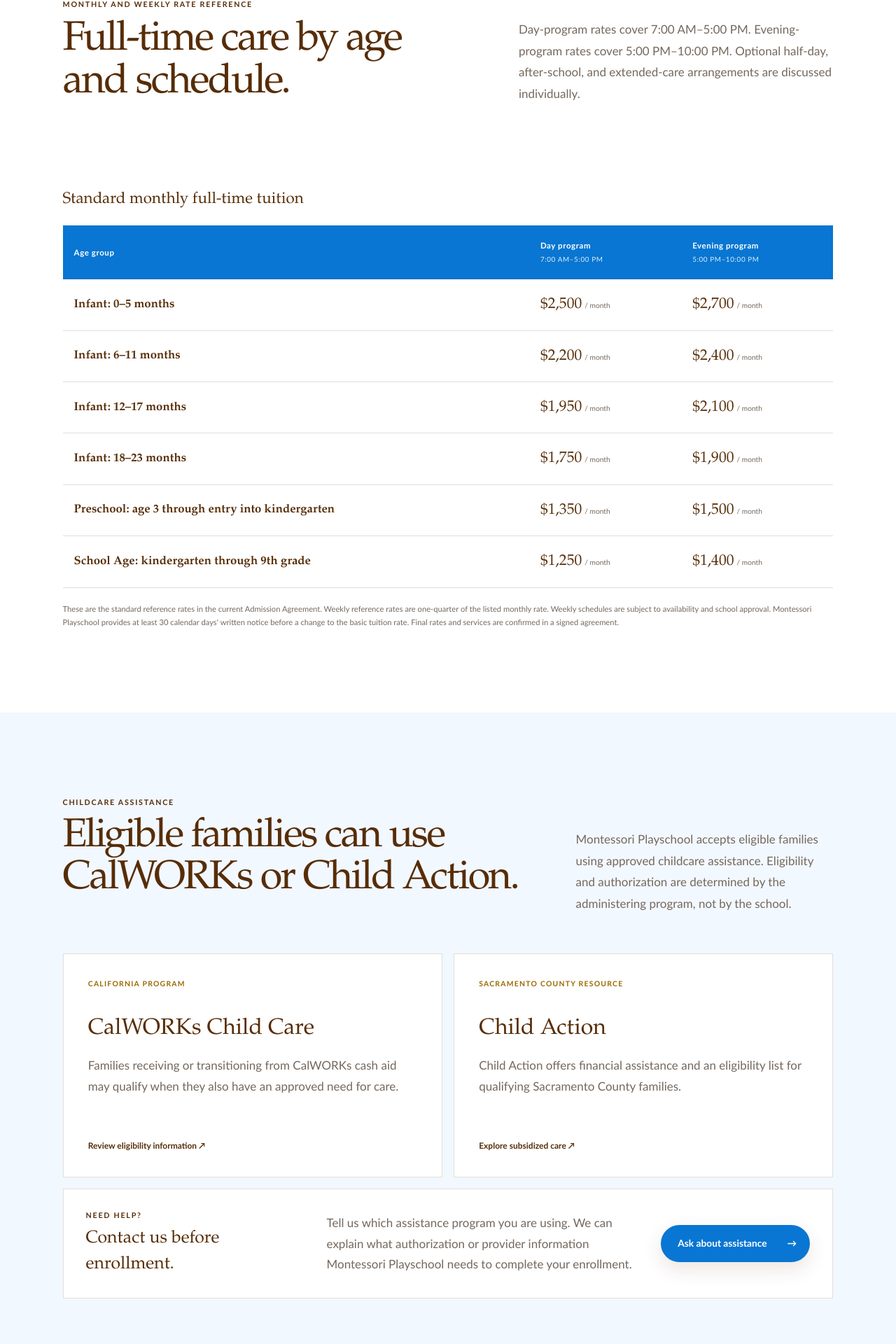
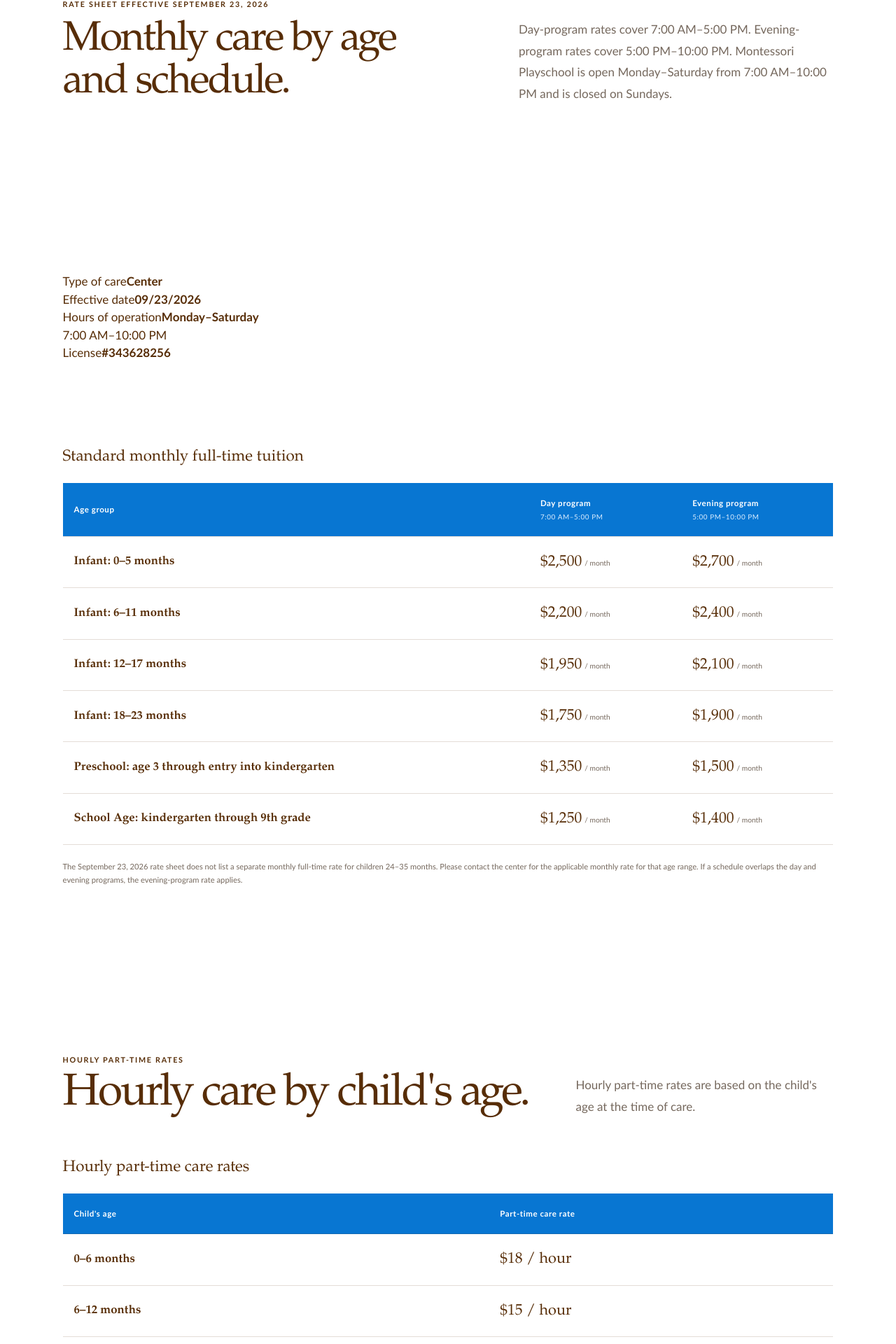
Before and after one commit to PaulBoyko1/Montessori-Playschool, a Next.js app: page /tuition in a window 1280 px wide. Shown: the part 877-2797 px from the top of the page at 70% size. Built offline with nearby package versions, Linux system fonts and the light colour scheme.

Commit message:
Add hourly rates, fees, and federal holiday policies

```diff
--- a/app/tuition/page.tsx
+++ b/app/tuition/page.tsx
@@ -5,24 +5,71 @@
 export const metadata: Metadata = {
   title: "Tuition & Assistance",
   description:
-    "Review Montessori Playschool tuition, fees, CalWORKs childcare assistance, Child Action support, and payment policies.",
+    "Review Montessori Playschool monthly tuition, hourly part-time rates, fees, federal-holiday policies, and childcare assistance options.",
 };
+
+const partTimeRates = [
+  { age: "0–6 months", rate: "$18 / hour" },
+  { age: "6–12 months", rate: "$15 / hour" },
+  { age: "12 months–2 years", rate: "$10 / hour" },
+  { age: "2–6 years", rate: "$8 / hour" },
+];
 
 const fees = [
   {
     amount: "$150",
     title: "Registration fee",
-    text: "A one-time fee due at enrollment.",
+    text: "Per child, due upon enrollment.",
   },
   {
     amount: "$95",
-    title: "Annual materials fee",
-    text: "Due at re-enrollment during the March 1–June 5 period.",
+    title: "School supplies fee",
+    text: "Annual, per child, from birth through 9th grade. First payment is due upon enrollment.",
   },
   {
     amount: "$50",
     title: "Summer activity fee",
-    text: "Due at summer enrollment during the March 1–June 5 period.",
+    text: "Due at summer enrollment.",
+  },
+];
+
+const federalHolidays = [
+  ["January 1", "New Year’s Day"],
+  ["Third Monday in January", "Martin Luther King Jr. Day"],
+  ["Third Monday in February", "Presidents’ Day (Washington’s Birthday)"],
+  ["Last Monday in May", "Memorial Day"],
+  ["July 4", "Independence Day"],
+  ["First Monday in September", "Labor Day"],
+  ["Second Monday in October", "Columbus Day"],
+  ["November 11", "Veterans Day"],
+  ["Fourth Thursday in November", "Thanksgiving Day"],
+  ["December 25", "Christmas Day"],
+];
+
+const ratePolicies = [
+  {
+    title: "Open on federal holidays",
+    text: "The center remains open year-round, including the federal holidays listed below. The center is closed on Sundays.",
+  },
+  {
+    title: "Federal holiday rate",
+    text: "If a child attends on one of the listed federal holidays, an additional $75 per day is charged.",
+  },
+  {
+    title: "Absences",
+    text: "Tuition remains due regardless of a child’s attendance, including vacation, illness, or other absences.",
+  },
+  {
+    title: "Part-time attendance",
+    text: "Monthly tuition is not prorated for reduced attendance. Hourly part-time care uses the separate hourly rates shown above when arranged as hourly care.",
+  },
+  {
+    title: "Schedule overlap",
+    text: "If a child’s schedule overlaps the day and evening programs, the evening-program rate applies.",
+  },
+  {
+    title: "Discounts",
+    text: "Family discounts are not offered.",
   },
 ];
 
@@ -34,33 +81,157 @@
           eyebrow="Tuition & financial assistance"
           title="Clear costs."
           accent="More ways to pay."
-          description="Review standard tuition reference rates and learn how eligible families may use CalWORKs or Child Action assistance."
+          description="Review current tuition, hourly part-time care, fees, holiday policies, and childcare assistance options."
           image="/images/photos/selected/community.webp"
           imageAlt="Two children and a caring adult smiling together in the classroom"
         />
 
         <section className="tuition-intro content-section">
           <div>
-            <p className="section-label">Monthly and weekly rate reference</p>
-            <h2>Full-time care by age and schedule.</h2>
+            <p className="section-label">Rate sheet effective September 23, 2026</p>
+            <h2>Monthly care by age and schedule.</h2>
           </div>
           <p>
             Day-program rates cover 7:00 AM–5:00 PM. Evening-program rates
-            cover 5:00 PM–10:00 PM. Optional half-day, after-school, and
-            extended-care arrangements are discussed individually.
+            cover 5:00 PM–10:00 PM. Montessori Playschool is open
+            Monday–Saturday from 7:00 AM–10:00 PM and is closed on Sundays.
           </p>
+        </section>
+
+        <section className="rate-sheet-facts content-section" aria-label="Rate sheet details">
+          <article>
+            <span>Type of care</span>
+            <strong>Center</strong>
+          </article>
+          <article>
+            <span>Effective date</span>
+            <strong>09/23/2026</strong>
+          </article>
+          <article>
+            <span>Hours of operation</span>
+            <strong>Monday–Saturday</strong>
+            <p>7:00 AM–10:00 PM</p>
+          </article>
+          <article>
+            <span>License</span>
+            <strong>#343628256</strong>
+          </article>
         </section>
 
         <section className="rate-section content-section">
           <RateTable />
           <p className="rate-note">
-            These are the standard reference rates in the current Admission
-            Agreement. Weekly reference rates are one-quarter of the listed
-            monthly rate. Weekly schedules are subject to availability and
-            school approval. Montessori Playschool provides at least 30
-            calendar days&apos; written notice before a change to the basic tuition
-            rate. Final rates and services are confirmed in a signed agreement.
+            The September 23, 2026 rate sheet does not list a separate monthly
+            full-time rate for children 24–35 months. Please contact the center
+            for the applicable monthly rate for that age range. If a schedule
+            overlaps the day and evening programs, the evening-program rate
+            applies.
           </p>
+        </section>
+
+        <section className="part-time-section content-section">
+          <div className="section-heading">
+            <div>
+              <p className="section-label">Hourly part-time rates</p>
+              <h2>Hourly care by child&apos;s age.</h2>
+            </div>
+            <p>
+              Hourly part-time rates are based on the child&apos;s age at the time
+              of care.
+            </p>
+          </div>
+          <div className="rate-table-wrap">
+            <table className="rate-table compact-rate-table">
+              <caption>Hourly part-time care rates</caption>
+              <thead>
+                <tr>
+                  <th scope="col">Child&apos;s age</th>
+                  <th scope="col">Part-time care rate</th>
+                </tr>
+              </thead>
+              <tbody>
+                {partTimeRates.map((item) => (
+                  <tr key={item.age}>
+                    <th scope="row">{item.age}</th>
+                    <td>{item.rate}</td>
+                  </tr>
+                ))}
+              </tbody>
+            </table>
+          </div>
+        </section>
+
+        <section className="fee-section">
+          <div className="content-section">
+            <div className="section-heading">
+              <div>
+                <p className="section-label">Additional fees</p>
+                <h2>What families can plan for.</h2>
+              </div>
+              <p>
+                These enrollment and activity fees are listed on the current
+                childcare rate sheet.
+              </p>
+            </div>
+            <div className="fee-grid">
+              {fees.map((fee, index) => (
+                <article key={fee.title}>
+                  <span>{String(index + 1).padStart(2, "0")}</span>
+                  <strong>{fee.amount}</strong>
+                  <h3>{fee.title}</h3>
+                  <p>{fee.text}</p>
+                </article>
+              ))}
+            </div>
+          </div>
+        </section>
+
+        <section className="holiday-section">
+          <div className="content-section">
+            <div className="section-heading">
+              <div>
+                <p className="section-label">Federal holidays</p>
+                <h2>Open year-round, including listed federal holidays.</h2>
+              </div>
+              <p>
+                Montessori Playschool is open on the listed federal holidays.
+                Attendance on one of these days carries an additional
+                <strong> $75 per day</strong> charge.
+              </p>
+            </div>
+
+            <div className="holiday-layout">
+              <div className="rate-table-wrap">
+                <table className="rate-table holiday-rate-table">
+                  <caption>Federal holidays covered by the holiday rate</caption>
+                  <thead>
+                    <tr>
+                      <th scope="col">Date</th>
+                      <th scope="col">Holiday name</th>
+                    </tr>
+                  </thead>
+                  <tbody>
+                    {federalHolidays.map(([date, holiday]) => (
+                      <tr key={holiday}>
+                        <th scope="row">{date}</th>
+                        <td>{holiday}</td>
+                      </tr>
+                    ))}
+                  </tbody>
+                </table>
+              </div>
+
+              <div className="rate-policy-grid" aria-label="Tuition and holiday policies">
+                {ratePolicies.map((policy, index) => (
+                  <article key={policy.title}>
+                    <span>{String(index + 1).padStart(2, "0")}</span>
+                    <h3>{policy.title}</h3>
+                    <p>{policy.text}</p>
+                  </article>
+                ))}
+              </div>
+            </div>
+          </div>
         </section>
 
         <section className="assistance-section" id="assistance">
@@ -121,31 +292,6 @@
           </div>
         </section>
 
-        <section className="fee-section">
-          <div className="content-section">
-            <div className="section-heading">
-              <div>
-                <p className="section-label">Additional fees</p>
-                <h2>What families can plan for.</h2>
-              </div>
-              <p>
-                The Admission Agreement lists three standard enrollment-related
-                fees in addition to monthly tuition.
-              </p>
-            </div>
-            <div className="fee-grid">
-              {fees.map((fee, index) => (
-                <article key={fee.title}>
-                  <span>{String(index + 1).padStart(2, "0")}</span>
-                  <strong>{fee.amount}</strong>
-                  <h3>{fee.title}</h3>
-                  <p>{fee.text}</p>
-                </article>
-              ))}
-            </div>
-          </div>
-        </section>
-
         <section className="payment-details content-section">
           <div>
             <p className="section-label">Payment details</p>
@@ -155,10 +301,8 @@
             <li>Tuition is due on the first day of each month.</li>
             <li>Payments received after the fifth are subject to a $50 late fee.</li>
             <li>Returned payments are subject to a $50 fee.</li>
-            <li>Family and sibling discounts are not currently offered.</li>
-            <li>
-              Child absences do not receive make-up days or tuition credits.
-            </li>
+            <li>Tuition remains due regardless of attendance.</li>
+            <li>Family discounts are not currently offered.</li>
           </ul>
         </section>
 
```
